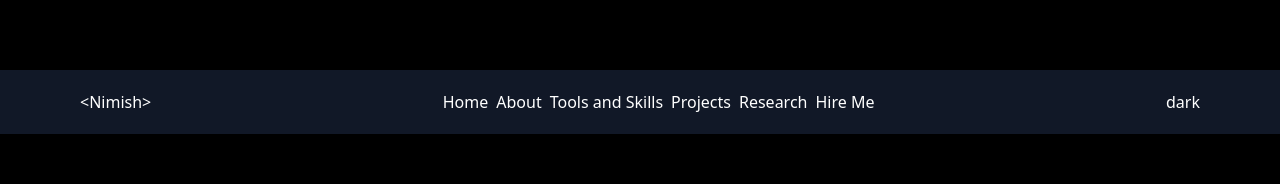
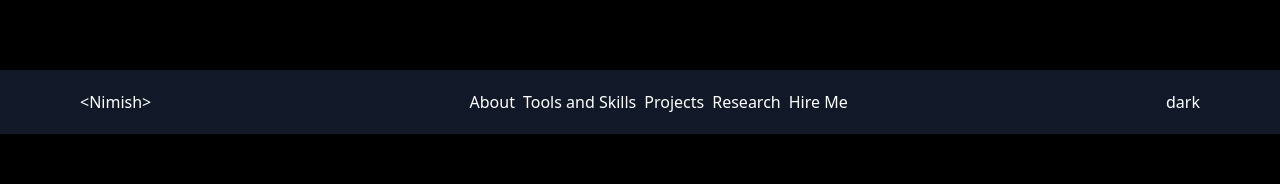
Before and after one commit to nimishjn/portfolio-2022, a Next.js app: page / in a window 1280 px wide. Shown: the part 730-914 px from the top of the page. Built offline with nearby package versions, Linux system fonts and the light colour scheme.

Commit message:
feat: React Scroll and Home sections

```diff
--- a/package.json
+++ b/package.json
@@ -11,12 +11,14 @@
   "dependencies": {
     "next": "12.2.3",
     "react": "18.2.0",
-    "react-dom": "18.2.0"
+    "react-dom": "18.2.0",
+    "react-scroll": "^1.8.7"
   },
   "devDependencies": {
     "@types/node": "18.6.3",
     "@types/react": "18.0.15",
     "@types/react-dom": "18.0.6",
+    "@types/react-scroll": "^1.8.4",
     "autoprefixer": "^10.4.12",
     "eslint": "8.20.0",
     "eslint-config-next": "12.2.3",
--- /dev/null
+++ b/src/components/about.tsx
@@ -0,0 +1,5 @@
+import React from 'react';
+
+export default function About() {
+	return <section className='home-section' id="about">About</section>;
+}
--- a/src/components/herosection.tsx
+++ b/src/components/herosection.tsx
@@ -1,7 +1,7 @@
 import React from 'react';
 
 export default function HeroSection() {
-	return <section className='home-section'>
+	return <section className='home-section' id="herosection">
         Hero
     </section>;
 }
--- a/src/components/navbar.tsx
+++ b/src/components/navbar.tsx
@@ -1,17 +1,64 @@
 import React from 'react';
 import Link from 'next/link';
+import { Link as LinkScroll } from 'react-scroll';
 
 export default function Navbar() {
-	return <nav className='sticky top-0 bg-gray-900 px-20 py-5 flex justify-between'>
-		<h1>{"<Nimish>"}</h1>
-		<ul className='flex gap-2 items-center justify-center'>
-			<Link href="/">Home</Link>
-			<Link href="/?section=about">About</Link>
-			<Link href="/?section=skills">Tools and Skills</Link>
-			<Link href="/?section=projects">Projects</Link>
-			<Link href="/?section=research">Research</Link>
-			<Link href="/?section=hireMe">Hire Me</Link>
-		</ul>
-		<button>dark</button>
-	</nav>
+	return (
+		<nav className='sticky top-0 bg-gray-900 px-20 py-5 flex justify-between'>
+			<h1>{'<Nimish>'}</h1>
+			<div className='flex gap-2 items-center justify-center'>
+				<LinkScroll
+					activeClass='nav-link-active'
+					spy={true}
+					smooth={true}
+					offset={-64}
+					duration={200}
+					to='about'
+				>
+					About
+				</LinkScroll>
+				<LinkScroll
+					activeClass='nav-link-active'
+					spy={true}
+					smooth={true}
+					offset={-64}
+					duration={200}
+					to='skills'
+				>
+					Tools and Skills
+				</LinkScroll>
+				<LinkScroll
+					activeClass='nav-link-active'
+					spy={true}
+					smooth={true}
+					offset={-64}
+					duration={200}
+					to='projects'
+				>
+					Projects
+				</LinkScroll>
+				<LinkScroll
+					activeClass='nav-link-active'
+					spy={true}
+					smooth={true}
+					offset={-64}
+					duration={200}
+					to='research'
+				>
+					Research
+				</LinkScroll>
+				<LinkScroll
+					activeClass='nav-link-active'
+					spy={true}
+					smooth={true}
+					offset={-64}
+					duration={200}
+					to='hireMe'
+				>
+					Hire Me
+				</LinkScroll>
+			</div>
+			<button>dark</button>
+		</nav>
+	);
 }
--- /dev/null
+++ b/src/components/projects.tsx
@@ -0,0 +1,7 @@
+import React from 'react';
+
+export default function Projects() {
+	return <section className='home-section' id="projects">
+        Projects
+    </section>;
+}
--- /dev/null
+++ b/src/components/research.tsx
@@ -0,0 +1,7 @@
+import React from 'react';
+
+export default function Research() {
+	return <section className='home-section' id="research">
+        Research
+    </section>;
+}
--- /dev/null
+++ b/src/components/skills.tsx
@@ -0,0 +1,7 @@
+import React from 'react';
+
+export default function Skills() {
+	return <section className='home-section' id="skills">
+        Skills
+    </section>;
+}
--- a/src/pages/index.tsx
+++ b/src/pages/index.tsx
@@ -1,5 +1,9 @@
+import About from 'components/about';
 import HeroSection from 'components/herosection';
 import Navbar from 'components/navbar';
+import Projects from 'components/projects';
+import Research from 'components/research';
+import Skills from 'components/skills';
 import type { NextPage } from 'next';
 import Head from 'next/head';
 
@@ -17,8 +21,10 @@ const Home: NextPage = () => {
 			<main className='min-h-screen min-w-full'>
 				<HeroSection />
 				<Navbar />
-				<HeroSection />
-				<HeroSection />
+				<About />
+				<Skills />
+				<Projects />
+				<Research />
 			</main>
 		</div>
 	);
--- a/src/styles/globals.css
+++ b/src/styles/globals.css
@@ -3,7 +3,7 @@
 @tailwind utilities;
 
 html {
-    @apply bg-black text-white;
+    @apply bg-black text-white scroll-smooth;
 }
 
 @layer components {
@@ -14,4 +14,8 @@ html {
     .nav-link {
         @apply px-3 py-2;
     }
+
+    .nav-link-active {
+        @apply bg-red-900;
+    }
 }
```
Also changed, not shown: 2 other files (tests, documents, lock files or other folders).
